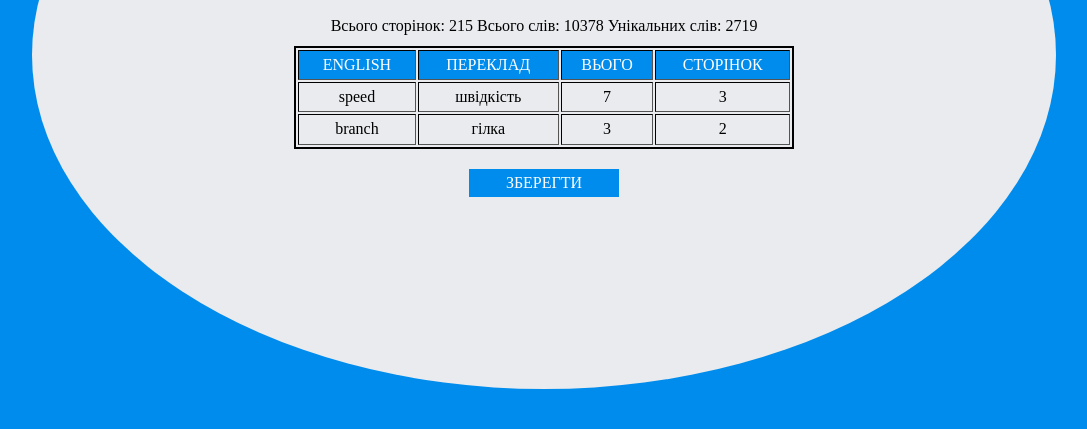
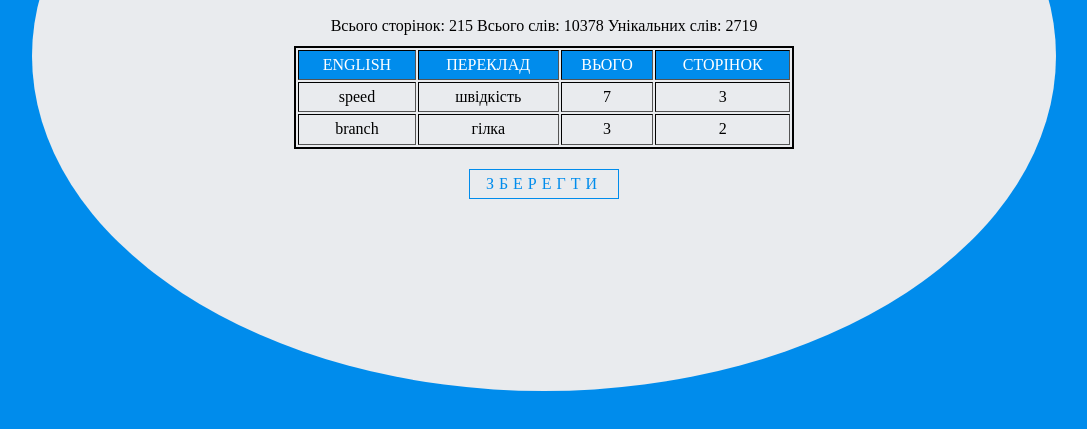
Before and after one commit to BookTranslatorPrototype/BookTranslatorPrototype, a plain HTML site: page undesigned/table.html in a window 1280 px wide. In both pictures the pointer is over the button "ЗБЕРЕГТИ". Shown: the part 279-708 px from the top of the page, without its empty margins (96-1183 px from the left). Drawn offline with nearby package versions, Linux system fonts and the light colour scheme.

Commit message:
here comes fancy button design #4

```diff
--- a/undesigned/style/style.css
+++ b/undesigned/style/style.css
@@ -48,9 +48,16 @@ h1{
 	display: block;
 	width: 150px;
 	margin: 0 auto;
-	border: none;
+	border: 1px solid transparent;
 	background-color: #008CEC;
 	color: #fff;
 	text-transform: uppercase;
 	padding: 5px;
+	transition: all 280ms ease-in-out;
 }
+	.save_button:hover{
+		border: 1px solid #008CEC;
+		background-color: transparent;
+		color: #008CEC;
+		letter-spacing: 5px;
+	}
```
